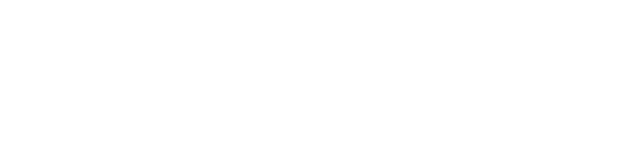
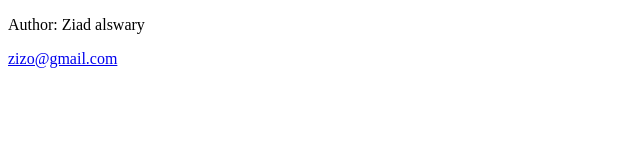
Before and after one commit to ziadAlswary/exam_repo, a plain HTML site: page index.html in a window 1280 px wide. Shown: the whole page, without its empty margins (0-640 px from the left). Drawn offline with Linux system fonts and the light colour scheme.

Commit message:
editing index from footer branch

```diff
--- a/index.html
+++ b/index.html
@@ -7,6 +7,9 @@
     <title>Document</title>
 </head>
 <body>
-
+    <footer>
+        <p>Author: Ziad alswary</p>
+        <p><a href="mailto:zizo@gmail.com">zizo@gmail.com</a></p>
+      </footer>
 </body>
 </html>
```
